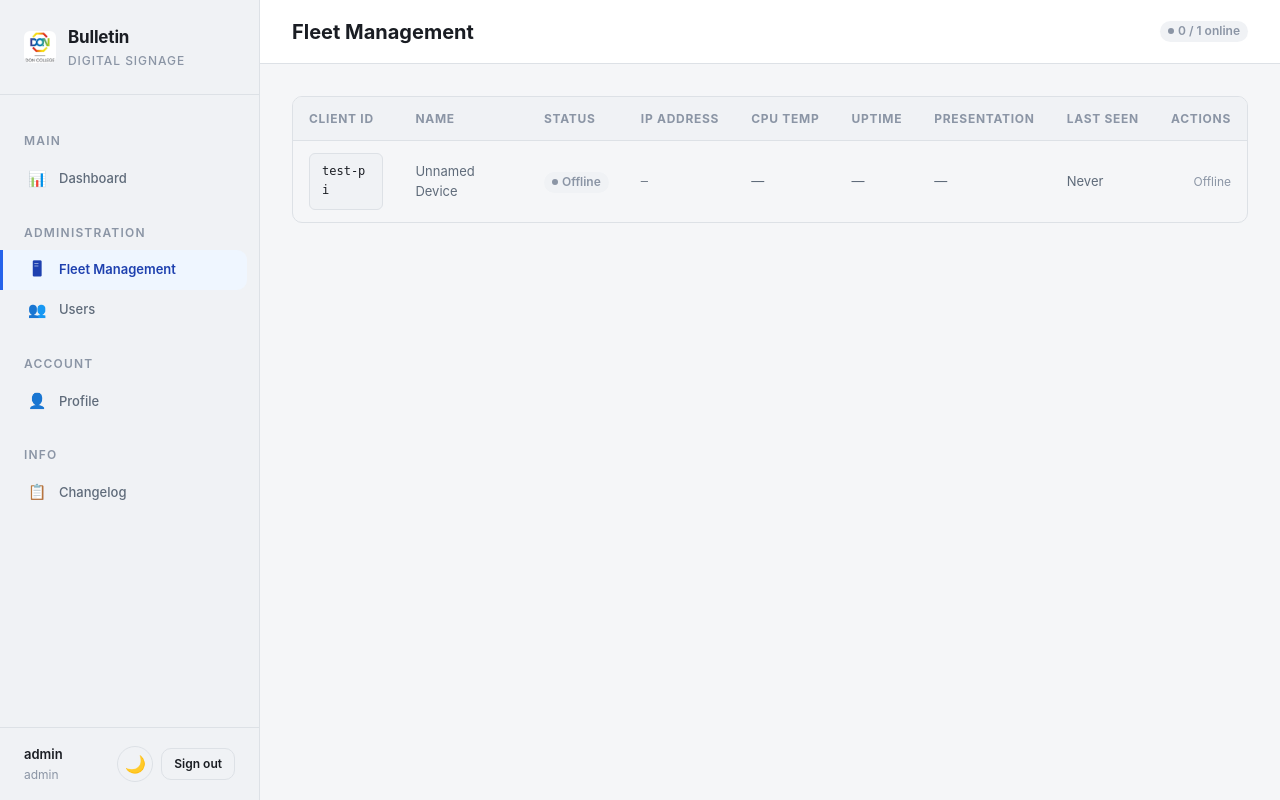
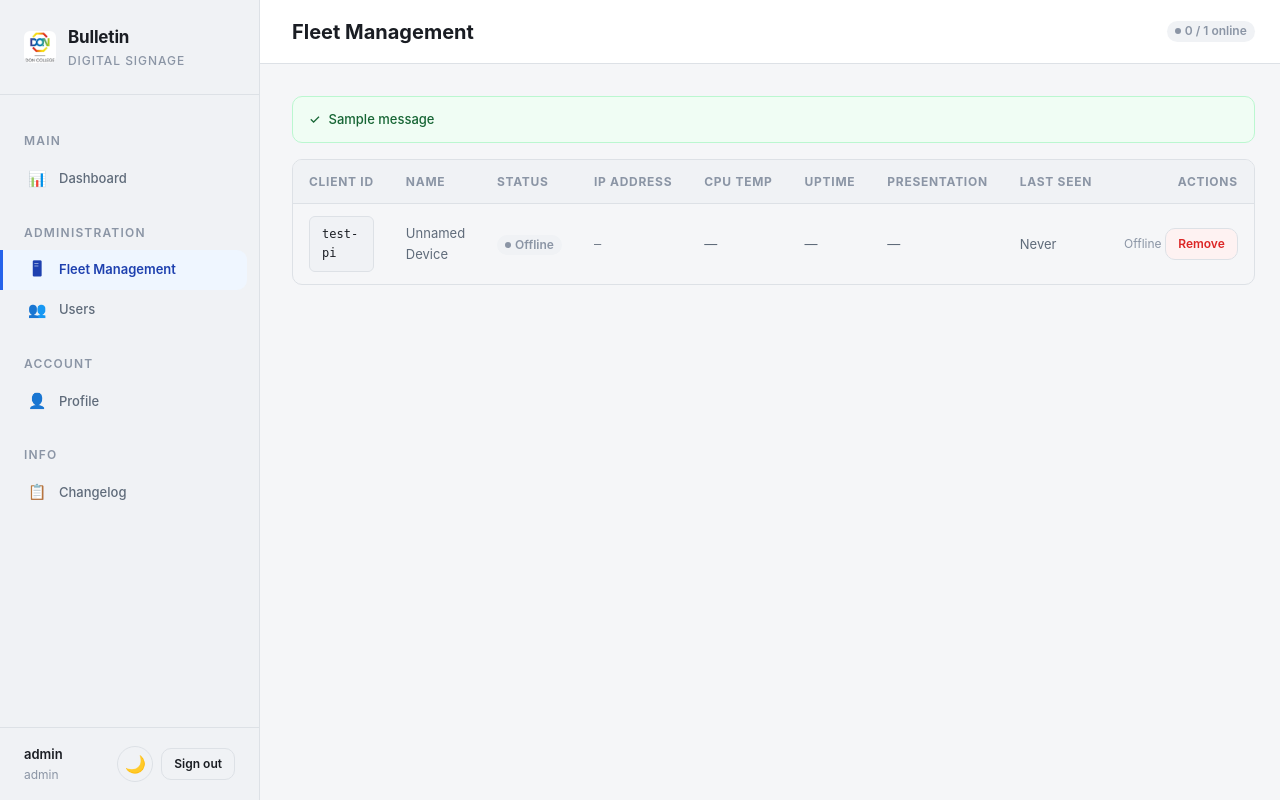
Before and after one commit to DonICTStaff/Bulletin, a Flask app: page /fleet in a window 1280 px wide. Run offline with Flask 3, Linux system fonts and the light colour scheme; a user stored in the database is signed in; tables that the repository leaves empty hold one stand-in row (values such as "Sample post"); one stand-in notice (Sample message) is shown; some libraries are stand-ins or nearby versions.

Commit message:
feat: remove devices from Fleet Management with confirmation
Backend:
- DELETE /fleet/<cid> route (admin only): removes client device,
  cleans up WebSocket SID from PI_CLIENT_SIDS set, clears
  slideshow assignment links, deletes DB record

UI:
- Remove button on every device row in Fleet Management
- JavaScript confirm() with device name and online warning
  ('It is currently online — it may re-register automatically.')
- Flash messages added to fleet page for success/error feedback

```diff
--- a/app.py
+++ b/app.py
@@ -598,6 +598,23 @@
     return render_template('fleet.html', clients=clients)
 
 
+@app.route('/fleet/<int:cid>/delete', methods=['POST'])
+@login_required
+@admin_required
+def delete_client(cid):
+    client = ClientDevice.query.get_or_404(cid)
+    # Remove from Pi client SID set if connected
+    if client.socket_id:
+        PI_CLIENT_SIDS.discard(client.socket_id)
+    name = client.client_id or client.name
+    # Remove from any slideshow assignments (many-to-many)
+    client.assigned_slideshows = []
+    db.session.delete(client)
+    db.session.commit()
+    flash(f'Device "{name}" removed from fleet.', 'success')
+    return redirect(url_for('fleet_management'))
+
+
 # ── WebSocket Events ──────────────────────────────────────────────────────────
 # Track which WebSocket SIDs belong to registered Pi clients
 # (versus dashboard browsers). This prevents broadcasting presentation
--- a/templates/fleet.html
+++ b/templates/fleet.html
@@ -105,6 +105,16 @@
             </header>
 
             <main class="content" id="main">
+                {% with messages = get_flashed_messages(with_categories=true) %}
+                {% if messages %}
+                {% for category, message in messages %}
+                <div class="alert alert--{{ 'error' if category == 'error' else 'success' }}" role="alert">
+                    <span aria-hidden="true">{{ '⚠' if category == 'error' else '✓' }}</span> {{ message }}
+                </div>
+                {% endfor %}
+                {% endif %}
+                {% endwith %}
+
                 {% if clients %}
                 <div class="table-wrap">
                     <table role="grid">
@@ -146,6 +156,11 @@
                                 {% else %}
                                 <span style="color:var(--text-muted); font-size:var(--text-xs);">Offline</span>
                                 {% endif %}
+                                <form method="post" action="/fleet/{{ c.id }}/delete" style="display:inline;"
+                                      onsubmit="return confirm('Remove device &quot;{{ c.client_id or c.name }}&quot; from the fleet?{% if c.is_online %} It is currently online — it may re-register automatically.{% endif %}');">
+                                    <input type="hidden" name="csrf_token" value="{{ csrf_token() }}">
+                                    <button class="btn btn--sm btn--danger" type="submit" title="Remove device">Remove</button>
+                                </form>
                             </td>
                         </tr>
                         {% endfor %}
```
